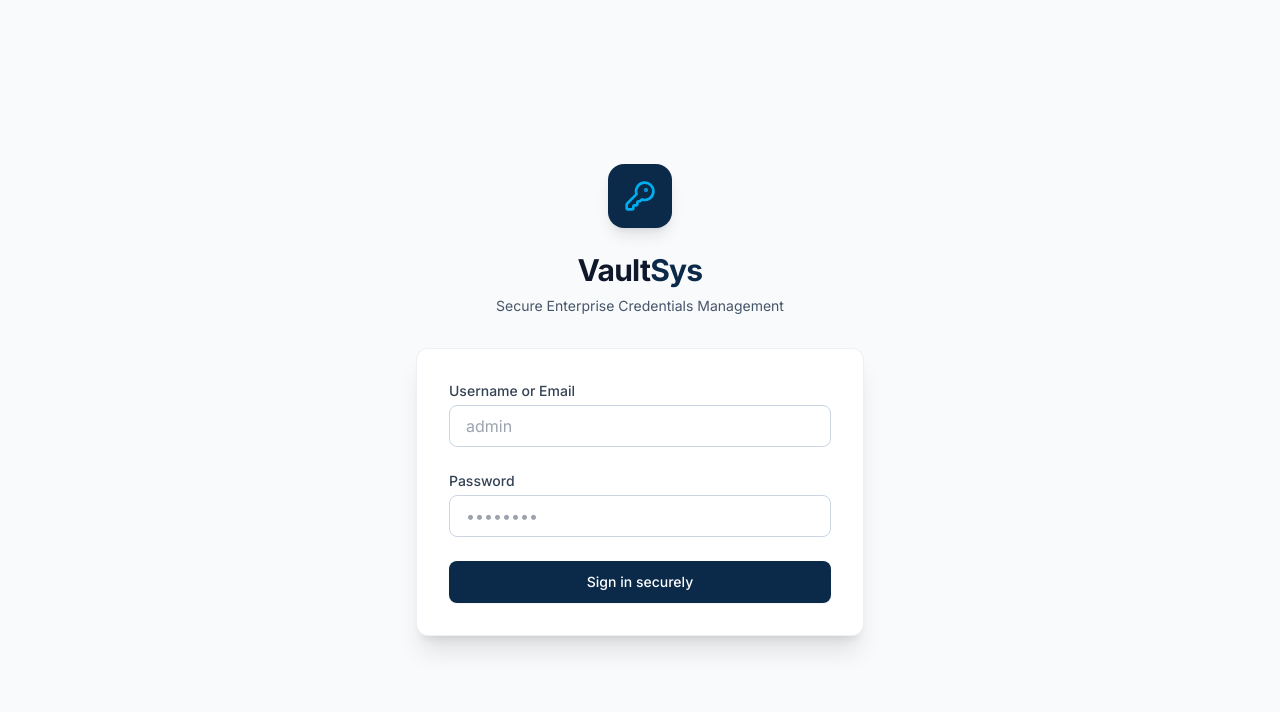
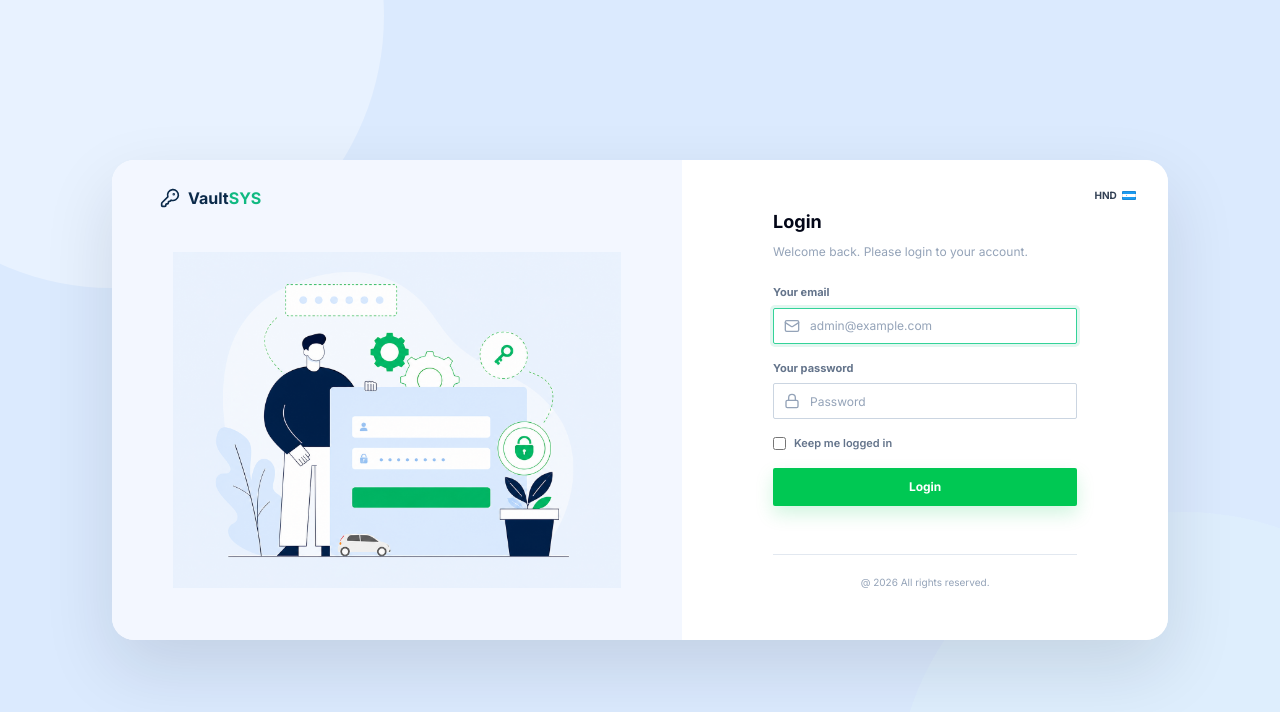
Before and after one commit to klismarmendezpm-cyber/connectcall-admin, a React (Vite) app: page /login in a window 1280 px wide. Shown: the top 712 px of the page. Built offline with nearby package versions, Linux system fonts and the light colour scheme; no server answers.

Commit message:
new login

```diff
--- a/src/index.css
+++ b/src/index.css
@@ -326,6 +326,343 @@ html.theme-dark .border {
   overscroll-behavior-x: contain;
 }
 
+.login-page {
+  position: relative;
+  min-height: 100vh;
+  overflow-y: auto;
+  padding: 2rem 1rem;
+  background: #dbeafe;
+  color: #0f172a;
+}
+
+.login-bg {
+  position: absolute;
+  inset: 0;
+  overflow: hidden;
+  pointer-events: none;
+}
+
+.login-bg::before,
+.login-bg::after {
+  content: '';
+  position: absolute;
+  border-radius: 9999px;
+}
+
+.login-bg::before {
+  width: 34rem;
+  height: 34rem;
+  left: -10rem;
+  top: -16rem;
+  background: rgba(255, 255, 255, 0.36);
+}
+
+.login-bg::after {
+  width: 36rem;
+  height: 36rem;
+  right: -12rem;
+  bottom: -18rem;
+  background: rgba(224, 242, 254, 0.65);
+}
+
+.login-shell {
+  position: relative;
+  display: flex;
+  align-items: center;
+  min-height: calc(100vh - 4rem);
+  width: 100%;
+  max-width: 66rem;
+  margin: 0 auto;
+}
+
+.login-card {
+  display: grid;
+  grid-template-columns: 1.08fr 0.92fr;
+  width: 100%;
+  min-height: 30rem;
+  overflow: hidden;
+  background: #ffffff;
+  border-radius: 1.4rem;
+  box-shadow: 0 28px 70px rgba(15, 23, 42, 0.12);
+}
+
+.login-art-panel {
+  display: flex;
+  flex-direction: column;
+  min-height: 30rem;
+  padding: 1.75rem 2.5rem;
+  background: #f3f7ff;
+}
+
+.login-logo {
+  display: flex;
+  align-items: center;
+  gap: 0.5rem;
+  padding-left: 0.5rem;
+}
+
+.login-logo-icon {
+  width: 1.25rem;
+  height: 1.25rem;
+  color: #0b2a4a;
+}
+
+.login-logo-text {
+  color: #0b2a4a;
+  font-size: 1rem;
+  font-weight: 800;
+  line-height: 1;
+}
+
+.login-illustration-wrap {
+  display: flex;
+  align-items: center;
+  justify-content: center;
+  flex: 1;
+  padding-top: 1.25rem;
+}
+
+.login-illustration {
+  display: block;
+  width: 100%;
+  max-width: 28rem;
+  height: auto;
+  object-fit: contain;
+}
+
+.login-form-panel {
+  position: relative;
+  display: flex;
+  align-items: center;
+  justify-content: center;
+  min-height: 30rem;
+  padding: 2.5rem;
+  background: #ffffff;
+}
+
+.login-locale {
+  position: absolute;
+  top: 1.75rem;
+  right: 2rem;
+  display: flex;
+  align-items: center;
+  gap: 0.35rem;
+  color: #334155;
+  font-size: 0.625rem;
+  font-weight: 700;
+}
+
+.login-flag {
+  position: relative;
+  width: 0.85rem;
+  height: 0.55rem;
+  border-radius: 1px;
+  background: linear-gradient(to bottom, #1d9bf0 0 33%, #ffffff 33% 66%, #1d9bf0 66% 100%);
+  box-shadow: inset 0 0 0 1px rgba(15, 23, 42, 0.12);
+}
+
+.login-flag::after {
+  content: '* * *';
+  position: absolute;
+  left: 50%;
+  top: 50%;
+  color: #1d9bf0;
+  font-size: 0.18rem;
+  font-weight: 900;
+  letter-spacing: 0.035rem;
+  line-height: 1;
+  transform: translate(-50%, -55%);
+}
+
+.login-form-box {
+  width: 100%;
+  max-width: 19rem;
+}
+
+.login-mobile-brand {
+  display: none;
+}
+
+.login-heading {
+  margin-bottom: 1.5rem;
+}
+
+.login-heading h1 {
+  margin: 0;
+  color: #020617;
+  font-size: 1.125rem;
+  font-weight: 800;
+  line-height: 1.35;
+}
+
+.login-heading p {
+  margin: 0.5rem 0 0;
+  color: #94a3b8;
+  font-size: 0.75rem;
+  line-height: 1.45;
+}
+
+.login-form {
+  display: flex;
+  flex-direction: column;
+  gap: 1rem;
+}
+
+.login-error {
+  display: flex;
+  gap: 0.65rem;
+  padding: 0.75rem;
+  border: 1px solid #fecaca;
+  border-radius: 0.5rem;
+  background: #fef2f2;
+  color: #b91c1c;
+  font-size: 0.8125rem;
+}
+
+.login-error p {
+  margin: 0;
+}
+
+.login-error-icon {
+  width: 1.1rem;
+  height: 1.1rem;
+  flex: 0 0 auto;
+  color: #ef4444;
+}
+
+.login-label {
+  display: block;
+  margin-bottom: 0.45rem;
+  color: #64748b;
+  font-size: 0.6875rem;
+  font-weight: 700;
+}
+
+.login-input-wrap {
+  position: relative;
+}
+
+.login-input-icon {
+  position: absolute;
+  left: 0.7rem;
+  top: 50%;
+  width: 1rem;
+  height: 1rem;
+  color: #94a3b8;
+  transform: translateY(-50%);
+  pointer-events: none;
+}
+
+.login-input {
+  display: block;
+  width: 100%;
+  height: 2.25rem;
+  padding: 0 0.75rem 0 2.25rem;
+  border: 1px solid #cbd5e1;
+  border-radius: 2px;
+  background: #ffffff;
+  color: #0f172a;
+  font-size: 0.75rem;
+  outline: none;
+  transition: border-color 160ms ease, box-shadow 160ms ease;
+}
+
+.login-input-active,
+.login-input:focus {
+  border-color: #34d399;
+  box-shadow: 0 0 0 3px rgba(16, 185, 129, 0.12);
+}
+
+.login-input::placeholder {
+  color: #94a3b8;
+}
+
+.login-remember {
+  display: flex;
+  align-items: center;
+  gap: 0.5rem;
+  color: #64748b;
+  font-size: 0.6875rem;
+  font-weight: 600;
+}
+
+.login-checkbox {
+  width: 0.8rem;
+  height: 0.8rem;
+  accent-color: #22c55e;
+}
+
+.login-submit {
+  display: flex;
+  align-items: center;
+  justify-content: center;
+  width: 100%;
+  min-height: 2.35rem;
+  border: 0;
+  border-radius: 2px;
+  background: #00c853;
+  color: #ffffff;
+  font-size: 0.75rem;
+  font-weight: 700;
+  cursor: pointer;
+  box-shadow: 0 8px 18px rgba(0, 200, 83, 0.18);
+  transition: background 160ms ease, transform 160ms ease;
+}
+
+.login-submit:hover {
+  background: #00b84d;
+}
+
+.login-submit:disabled {
+  opacity: 0.72;
+  cursor: not-allowed;
+}
+
+.login-spinner {
+  width: 1.1rem;
+  height: 1.1rem;
+  animation: spin 1s linear infinite;
+}
+
+.login-footer {
+  margin-top: 3rem;
+  padding-top: 1.25rem;
+  border-top: 1px solid #e2e8f0;
+  color: #94a3b8;
+  font-size: 0.625rem;
+  text-align: center;
+}
+
+html.theme-dark .login-page,
+html.theme-dark .login-form-panel,
+html.theme-dark .login-card,
+html.theme-dark .login-input {
+  background-color: #ffffff !important;
+  color: #0f172a !important;
+}
+
+html.theme-dark .login-art-panel {
+  background-color: #f3f7ff !important;
+}
+
+html.theme-dark .login-page {
+  background-color: #dbeafe !important;
+}
+
+html.theme-dark .login-heading h1,
+html.theme-dark .login-logo-text,
+html.theme-dark .login-mobile-title {
+  color: #0b2a4a !important;
+}
+
+html.theme-dark .login-heading p,
+html.theme-dark .login-label,
+html.theme-dark .login-remember,
+html.theme-dark .login-footer,
+html.theme-dark .login-locale {
+  color: #64748b !important;
+}
+
 @media (max-width: 640px) {
   .app-header {
     min-height: calc(4.25rem + env(safe-area-inset-top));
@@ -370,3 +707,55 @@ html.theme-dark .border {
     margin-right: -0.25rem;
   }
 }
+
+@media (max-width: 1023px) {
+  .login-shell {
+    max-width: 28rem;
+  }
+
+  .login-card {
+    display: block;
+  }
+
+  .login-art-panel {
+    display: none;
+  }
+
+  .login-form-panel {
+    min-height: auto;
+    padding: 2rem 1.5rem;
+  }
+
+  .login-mobile-brand {
+    display: block;
+    margin-bottom: 2rem;
+  }
+
+  .login-mobile-icon {
+    display: flex;
+    align-items: center;
+    justify-content: center;
+    width: 3rem;
+    height: 3rem;
+    margin-bottom: 0.75rem;
+    border-radius: 0.75rem;
+    background: #0b2a4a;
+    color: #00aeef;
+  }
+
+  .login-mobile-key {
+    width: 1.5rem;
+    height: 1.5rem;
+  }
+
+  .login-mobile-title {
+    color: #0b2a4a;
+    font-size: 1.5rem;
+    font-weight: 800;
+    line-height: 1;
+  }
+
+  .login-locale {
+    display: none;
+  }
+}
--- a/src/pages/Login.tsx
+++ b/src/pages/Login.tsx
@@ -1,8 +1,15 @@
 import React, { useState } from 'react';
 import { useNavigate, useLocation } from 'react-router-dom';
 import { useAuth } from '../context/AuthContext';
-import { KeyRound, ShieldCheck, Loader2 } from 'lucide-react';
+import {
+  KeyRound,
+  Loader2,
+  Lock,
+  Mail,
+  ShieldCheck
+} from 'lucide-react';
 import { getAppSettings } from '../lib/appSettings';
+
 export const Login = () => {
   const [username, setUsername] = useState('');
   const [password, setPassword] = useState('');
@@ -14,10 +21,12 @@ export const Login = () => {
   const navigate = useNavigate();
   const location = useLocation();
   const from = location.state?.from?.pathname || '/';
+
   const handleSubmit = async (e: React.FormEvent) => {
     e.preventDefault();
     setError('');
     setIsSubmitting(true);
+
     try {
       const result = await login(username, password, mfaCode);
       if (result.success) {
@@ -33,44 +42,68 @@ export const Login = () => {
       setIsSubmitting(false);
     }
   };
+
   return (
-    <div className="min-h-screen flex items-center justify-center bg-brand-background py-12 px-4 sm:px-6 lg:px-8">
-      <div className="max-w-md w-full space-y-8">
-        <div className="text-center">
-          <div className="mx-auto h-16 w-16 bg-brand-primary rounded-2xl flex items-center justify-center shadow-lg mb-6">
-            <KeyRound className="h-8 w-8 text-brand-accent" />
+    <div className="login-page">
+      <div className="login-bg" aria-hidden="true" />
+
+      <div className="login-shell">
+        <div className="login-card">
+          <section className="login-art-panel">
+            <div className="login-logo">
+              <KeyRound className="login-logo-icon" />
+              <div className="login-logo-text">
+                Vault<span className="text-emerald-500">SYS</span>
               </div>
-          <h2 className="mt-6 text-3xl font-extrabold text-slate-900 tracking-tight">
-            Vault<span className="text-brand-primary">Sys</span>
-          </h2>
-          <p className="mt-2 text-sm text-slate-600">
-            Secure Enterprise Credentials Management
+            </div>
+
+            <div className="login-illustration-wrap">
+              <img
+                src="/login-illustration.png"
+                alt=""
+                className="login-illustration" />
+            </div>
+          </section>
+
+          <section className="login-form-panel">
+            <div className="login-locale">
+              HND
+              <span className="login-flag" />
+            </div>
+
+            <div className="login-form-box">
+              <div className="login-mobile-brand">
+                <div className="login-mobile-icon">
+                  <KeyRound className="login-mobile-key" />
+                </div>
+                <div className="login-mobile-title">
+                  Vault<span className="text-emerald-500">Sys</span>
+                </div>
+              </div>
+
+              <div className="login-heading">
+                <h1>Login</h1>
+                <p>
+                  Welcome back. Please login to your account.
                 </p>
               </div>
 
-        <div className="card p-8 shadow-xl border-slate-200/60">
-          <form className="space-y-6" onSubmit={handleSubmit}>
+              <form className="login-form" onSubmit={handleSubmit}>
                 {error &&
-            <div className="bg-red-50 border-l-4 border-red-500 p-4 rounded-md">
-                <div className="flex">
-                  <div className="flex-shrink-0">
-                    <ShieldCheck className="h-5 w-5 text-red-500" />
-                  </div>
-                  <div className="ml-3">
-                    <p className="text-sm text-red-700">{error}</p>
-                  </div>
-                </div>
+                <div className="login-error">
+                    <ShieldCheck className="login-error-icon" />
+                    <p>{error}</p>
                   </div>
                 }
 
-            <div>
+                <div className="login-field">
                   <label
                     htmlFor="username"
-                className="block text-sm font-medium text-slate-700">
-
-                Username or Email
+                    className="login-label">
+                    Your email
                   </label>
-              <div className="mt-1">
+                  <div className="login-input-wrap">
+                    <Mail className="login-input-icon" />
                     <input
                       id="username"
                       name="username"
@@ -79,20 +112,41 @@ export const Login = () => {
                       required
                       value={username}
                       onChange={(e) => setUsername(e.target.value)}
-                  className="input-field"
-                  placeholder="admin" />
+                      className="login-input login-input-active"
+                      placeholder="admin@example.com" />
+                  </div>
+                </div>
 
+                <div className="login-field">
+                  <label
+                    htmlFor="password"
+                    className="login-label">
+                    Your password
+                  </label>
+                  <div className="login-input-wrap">
+                    <Lock className="login-input-icon" />
+                    <input
+                      id="password"
+                      name="password"
+                      type="password"
+                      autoComplete="current-password"
+                      required
+                      value={password}
+                      onChange={(e) => setPassword(e.target.value)}
+                      className="login-input"
+                      placeholder="Password" />
                   </div>
                 </div>
 
                 {settings.requireMfa &&
-            <div>
+                <div className="login-field">
                     <label
                     htmlFor="mfaCode"
-                className="block text-sm font-medium text-slate-700">
-                  Security Code
+                    className="login-label">
+                      Security code
                     </label>
-                <div className="mt-1">
+                    <div className="login-input-wrap">
+                      <ShieldCheck className="login-input-icon" />
                       <input
                       id="mfaCode"
                       name="mfaCode"
@@ -102,51 +156,36 @@ export const Login = () => {
                       required
                       value={mfaCode}
                       onChange={(e) => setMfaCode(e.target.value)}
-                  className="input-field"
+                      className="login-input"
                       placeholder="123456" />
                     </div>
                   </div>
                 }
 
-            <div>
-              <label
-                htmlFor="password"
-                className="block text-sm font-medium text-slate-700">
+                <label className="login-remember">
+                  <input
+                    type="checkbox"
+                    className="login-checkbox" />
+                  Keep me logged in
+                </label>
 
-                Password
-              </label>
-              <div className="mt-1">
-                <input
-                  id="password"
-                  name="password"
-                  type="password"
-                  autoComplete="current-password"
-                  required
-                  value={password}
-                  onChange={(e) => setPassword(e.target.value)}
-                  className="input-field"
-                  placeholder="••••••••" />
-
-              </div>
-            </div>
-
-            <div>
                 <button
                   type="submit"
                   disabled={isSubmitting}
-                className="w-full flex justify-center py-2.5 px-4 border border-transparent rounded-lg shadow-sm text-sm font-medium text-white bg-brand-primary hover:bg-brand-primary/90 focus:outline-none focus:ring-2 focus:ring-offset-2 focus:ring-brand-primary disabled:opacity-70 disabled:cursor-not-allowed transition-all">
-
+                  className="login-submit">
                   {isSubmitting ?
-                <Loader2 className="w-5 h-5 animate-spin" /> :
-
-                'Sign in securely'
+                  <Loader2 className="login-spinner" /> :
+                  'Login'
                   }
                 </button>
-            </div>
               </form>
 
+              <div className="login-footer">
+                @ 2026 All rights reserved.
+              </div>
+            </div>
+          </section>
         </div>
       </div>
     </div>);
-
 };
```
Also changed, not shown: src/components/layout/AppLayout.tsx (+6 -2 lines), src/components/layout/Sidebar.tsx (+40 -15 lines), public/login-illustration.png (added), 1 other file (tests, documents, lock files or other folders). Lines whose indentation alone changed are shown as unchanged.
